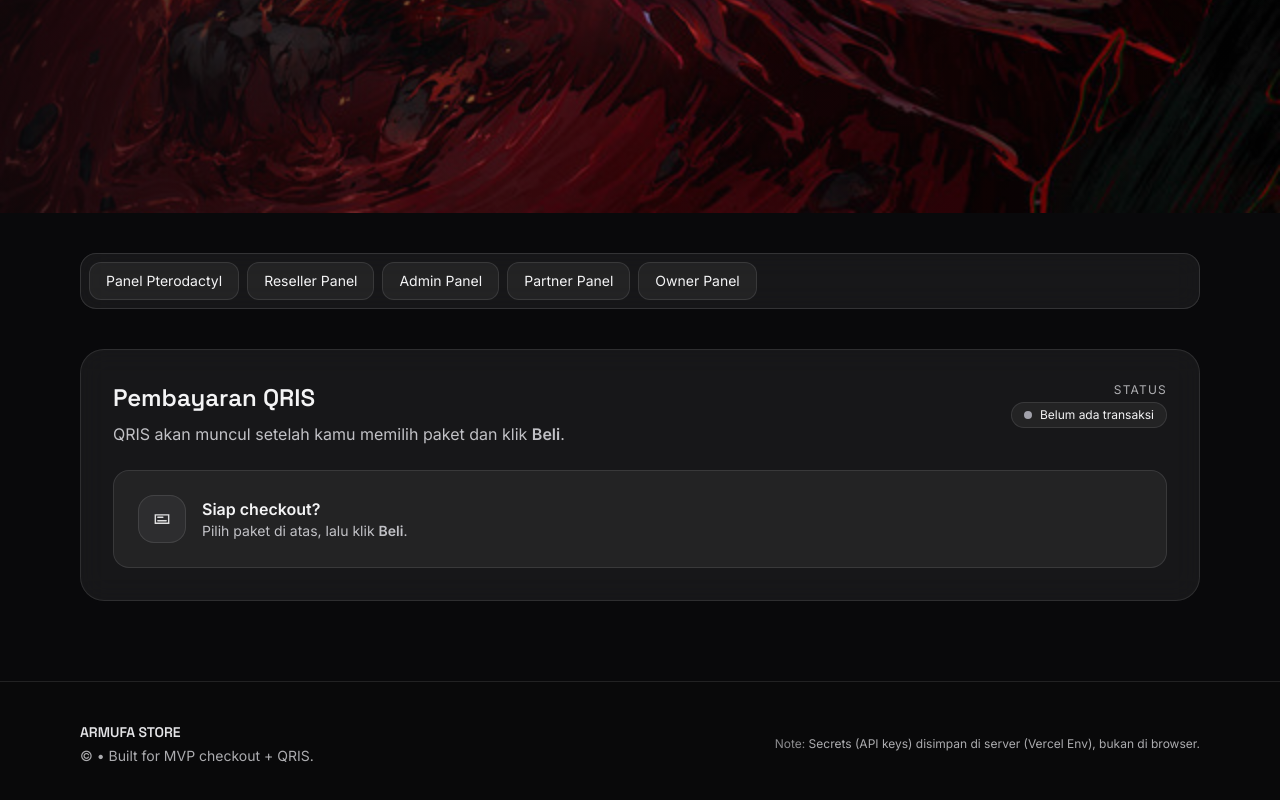
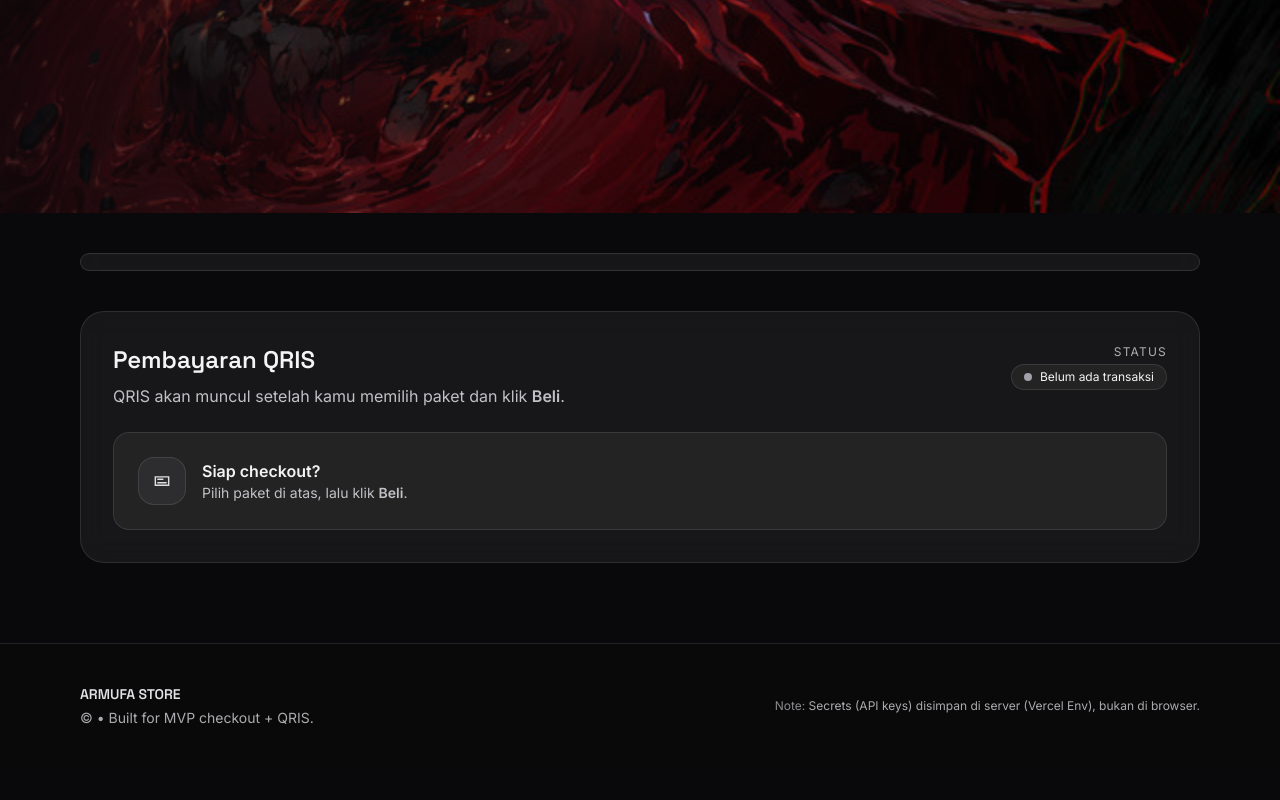
Before and after one commit to animationarmufa-oss/Websitearya, a website: page index.html in a window 1280 px wide. Shown: the part 1307-2107 px from the top of the page. After the commit the page ends 2075 px from the top, so only its background shows below. Drawn offline with nearby package versions, Linux system fonts and the light colour scheme.

Commit message:
Add files via upload

```diff
--- a/index.html
+++ b/index.html
@@ -156,25 +156,6 @@
         <div class="sticky top-[92px] z-40 -mx-4 px-4 pb-4">
           <div class="glass rounded-2xl p-2">
             <div class="flex gap-2 overflow-x-auto no-scrollbar">
-              <a data-cat="panel" href="#panel" class="catBtn shrink-0 inline-flex items-center gap-2 rounded-xl px-4 py-2 text-sm bg-black/5 hover:bg-black/10 border border-black/10 dark:bg-white/5 dark:hover:bg-white/10 dark:border-white/10">
-                <span>Panel Pterodactyl</span>
-
-                </a>
-              <a data-cat="Reseller" href="#reseller" class="catBtn shrink-0 inline-flex items-center gap-2 rounded-xl px-4 py-2 text-sm bg-black/5 hover:bg-black/10 border border-black/10 dark:bg-white/5 dark:hover:bg-white/10 dark:border-white/10">
-                <span>Reseller Panel</span>
-
-                </a>
-              <a data-cat="Admin" href="#admin" class="catBtn shrink-0 inline-flex items-center gap-2 rounded-xl px-4 py-2 text-sm bg-black/5 hover:bg-black/10 border border-black/10 dark:bg-white/5 dark:hover:bg-white/10 dark:border-white/10">
-                <span>Admin Panel</span>
-
-              </a>
-              <a data-cat="Partner" href="#PARTNER" class="catBtn shrink-0 inline-flex items-center gap-2 rounded-xl px-4 py-2 text-sm bg-black/5 hover:bg-black/10 border border-black/10 dark:bg-white/5 dark:hover:bg-white/10 dark:border-white/10">
-                <span>Partner Panel</span>
-
-              </a>
-              <a data-cat="Owner" href="#OWNER" class="catBtn shrink-0 inline-flex items-center gap-2 rounded-xl px-4 py-2 text-sm bg-black/5 hover:bg-black/10 border border-black/10 dark:bg-white/5 dark:hover:bg-white/10 dark:border-white/10">
-                <span>Owner Panel</span>
-              </a>
             </div>
           </div>
         </div>
```
